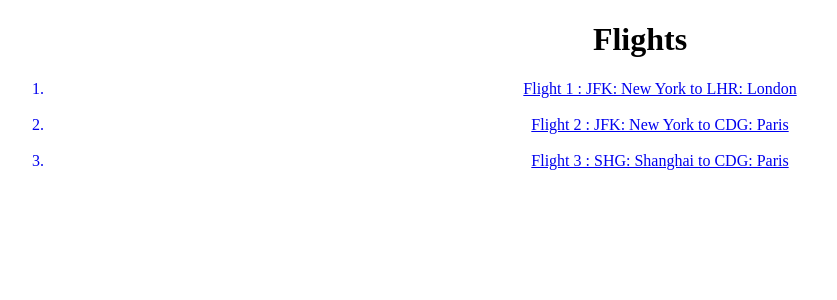
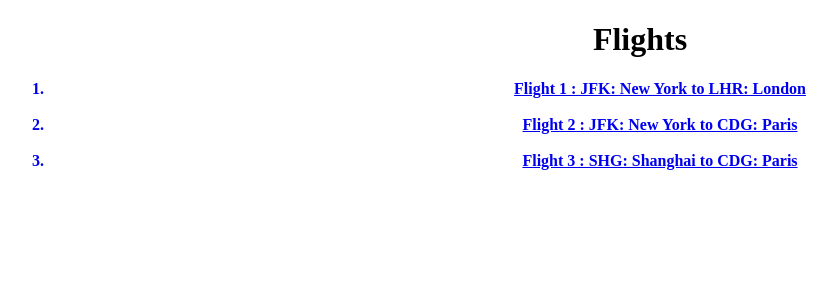
Before and after one commit to akhandagrwl-29/Airports, a Django app: page /flights/ in a window 1280 px wide. Shown: the top 300 px of the page, without its empty margins (0-837 px from the left). Run offline with Django 3.2, Linux system fonts and the light colour scheme; data comes from the database, SQL or seed files in the repository.

Commit message:
Update index.html

```diff
--- a/flights/templates/flights/index.html
+++ b/flights/templates/flights/index.html
@@ -4,7 +4,7 @@
   <ol>
       {% for i in flights %}
       <a href="{% url 'flight' i.id %}">
-      <li>Flight {{i.id}} : {{i.origin}} to {{i.destination}}</li>
+      <li style="font-size:medium; font-weight: bold;">Flight {{i.id}} : {{i.origin}} to {{i.destination}}</li>
         </a>
         <br>
       {% endfor %}
```
